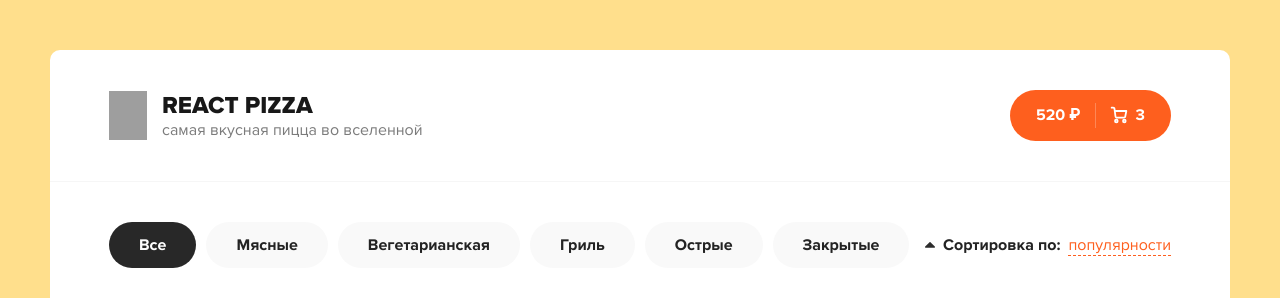
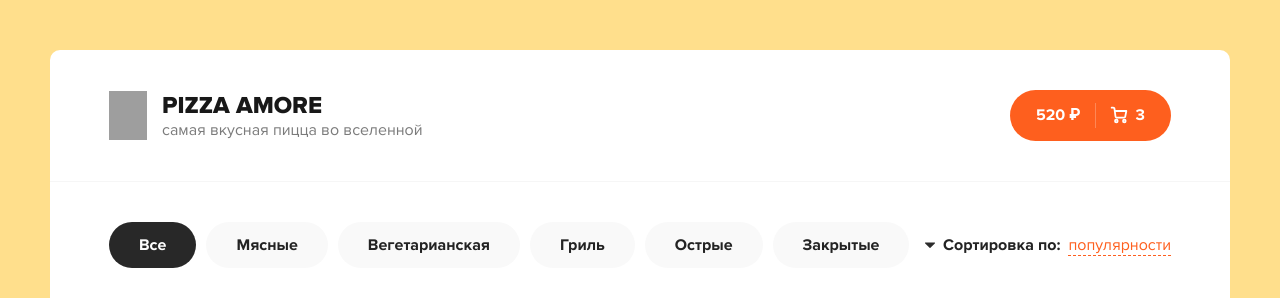
Before and after one commit to AbolnikovAnton/react-pizza, a React (Create React App) app: page / in a window 1280 px wide. Shown: the top 298 px of the page. Built offline with nearby package versions, Linux system fonts and the light colour scheme; grey boxes are pictures that could not be loaded.

Commit message:
add closing of Popup list

```diff
--- a/src/App.js
+++ b/src/App.js
@@ -19,7 +19,11 @@ function App() {
                 'Острые',
                 'Закрытые'
               ]} />
-            <SortPopup />
+            <SortPopup items={[
+              'популярности',
+              'цене',
+              'алфавиту',
+            ]} />
           </div>
           <h2 className="content__title">Все пиццы</h2>
           <div className="content__items">
--- a/src/components/Header.jsx
+++ b/src/components/Header.jsx
@@ -8,7 +8,7 @@ function Header() {
         <div className="header__logo">
           <img width="38" src="./img/pizza-logo.svg" alt="Pizza logo" />
           <div>
-            <h1>React Pizza</h1>
+            <h1>Pizza Amore</h1>
             <p>самая вкусная пицца во вселенной</p>
           </div>
         </div>
--- a/src/components/SortPopup.jsx
+++ b/src/components/SortPopup.jsx
@@ -1,17 +1,37 @@
-import React, { useState } from 'react'
+import React, { useState, useEffect, useRef } from 'react'
 
-function SortPopup() {
+function SortPopup({items}) {
     const [visiblePopup, setVisiblePopup] = useState(false)
+    const [activeItem, setActiveItem] = useState(0)
+    const sortRef = useRef()
+    const activeLable = items[activeItem]
 
     const toggleVisiblePopup = () =>{
         setVisiblePopup(!visiblePopup)
     }
 
+    const handleOutsideClick = (e) => {
+        if (!e.path.includes(sortRef.current)) {
+            setVisiblePopup(false)
+        }
+    }
+
+    const onSelectItem = (index) => {
+        setActiveItem(index)
+        setVisiblePopup(false)
+      }
+
+
+    useEffect(()=>{
+        document.body.addEventListener('click', handleOutsideClick)
+    }, [])
+
 
     return (
-        <div className="sort">
+        <div ref={sortRef} className="sort">
               <div className="sort__label">
                 <svg
+                  className={visiblePopup ? 'rotated' : ''}
                   width="10"
                   height="6"
                   viewBox="0 0 10 6"
@@ -24,13 +44,17 @@ function SortPopup() {
                   />
                 </svg>
                 <b>Сортировка по:</b>
-                <span onClick={toggleVisiblePopup}>популярности</span>
+                <span onClick={toggleVisiblePopup}>{activeLable}</span>
               </div>
               {visiblePopup && <div className="sort__popup">
-                <ul>
-                  <li className="active">популярности</li>
-                  <li>цене</li>
-                  <li>алфавиту</li>
+              <ul>
+                {items && items.map((name, index) =>
+                <li
+                    onClick={()=> onSelectItem(index)}
+                    className={activeItem === index ? 'active' : ''}
+                    key={`${name}_${index}`}>
+                {name}
+                </li>)}
                 </ul>
               </div>}
             </div>
--- a/src/scss/app.scss
+++ b/src/scss/app.scss
@@ -6,13 +6,14 @@
 
 body {
   background-color: $background;
+  padding: 50px 0;
 }
 
 .wrapper {
   width: calc(100vw - 100px);
   height: 100%;
   background-color: #fff;
-  margin: 50px auto;
+  margin: 0px auto;
   border-radius: 10px;
   max-width: 1400px;
 }
--- a/src/scss/components/_sort.scss
+++ b/src/scss/components/_sort.scss
@@ -8,6 +8,11 @@
 
     svg {
       margin-right: 8px;
+      transform: rotate(180deg);
+
+      &.rotated {
+        transform: rotate(0deg);
+      }
     }
 
     b {
```
